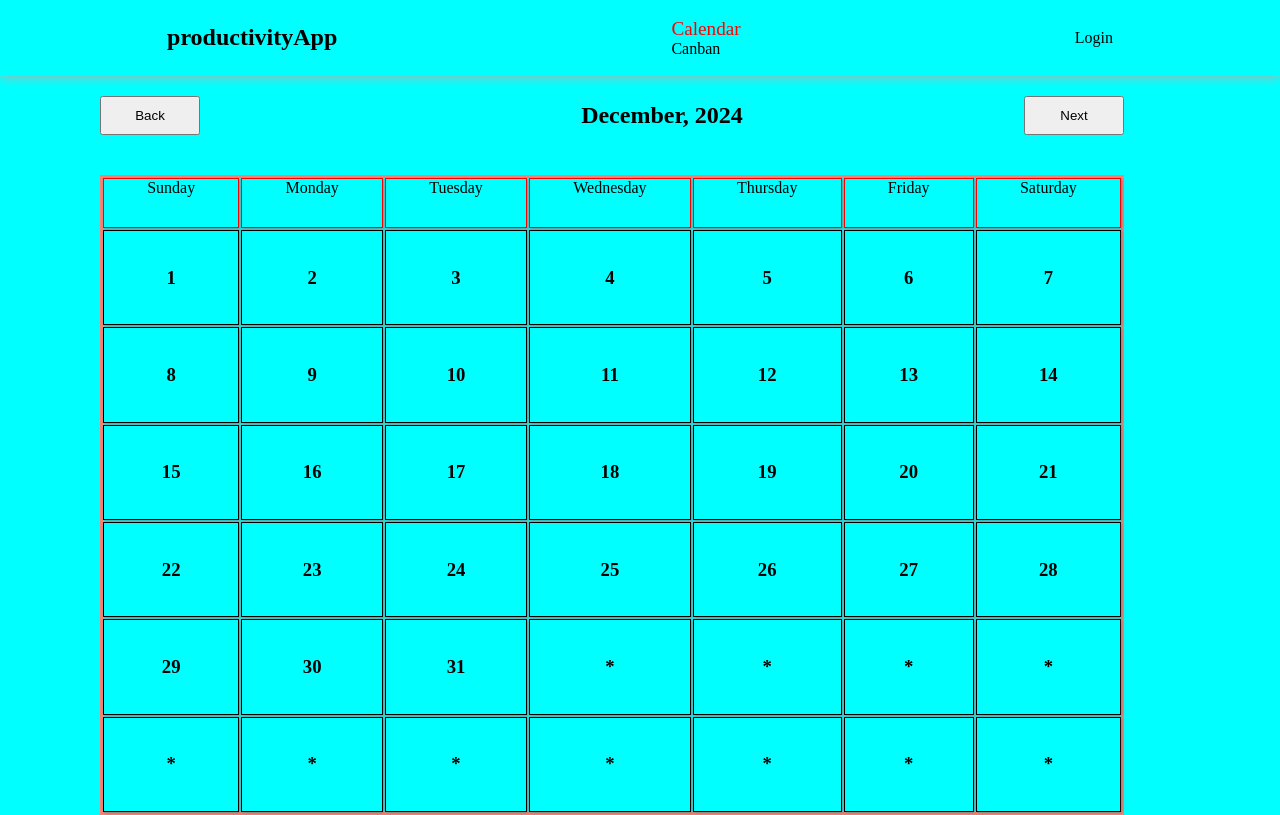
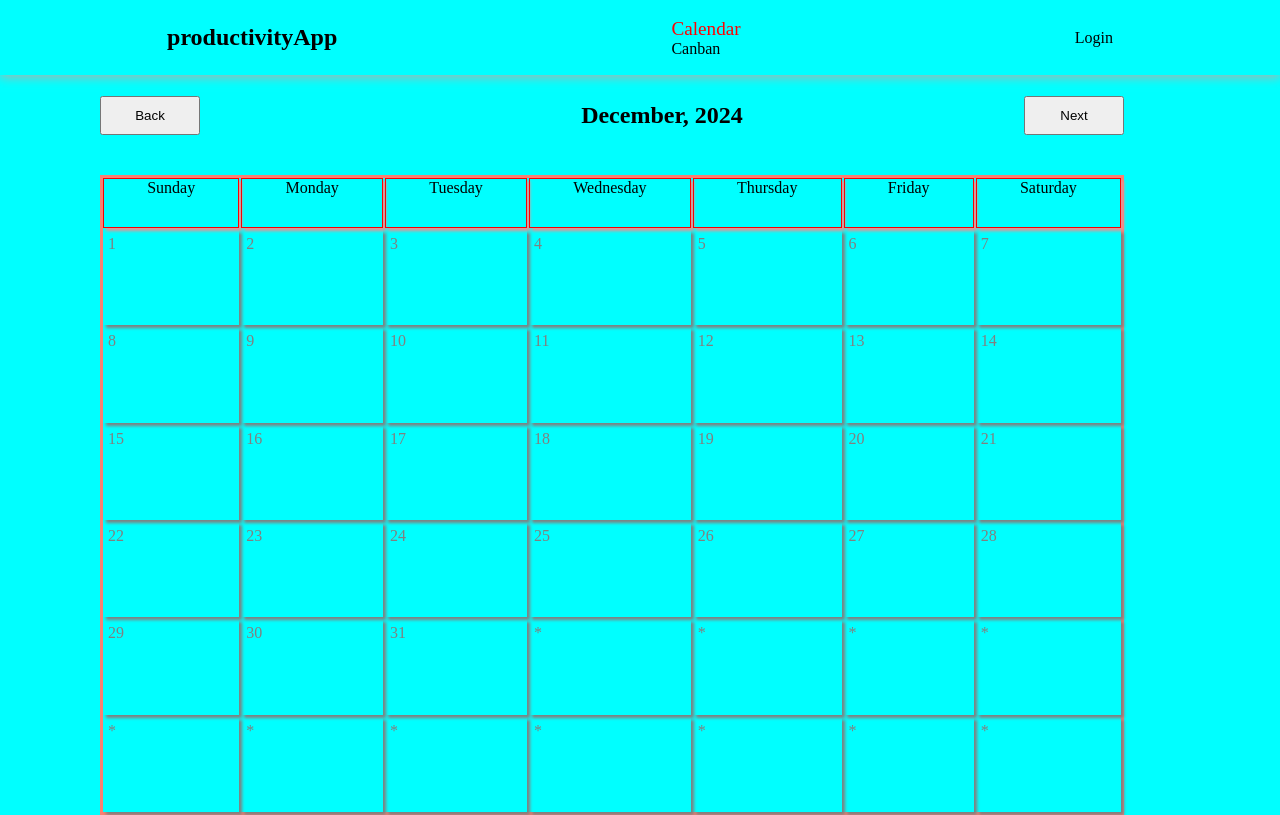
Before and after one commit to nati047/productivityApp, an Angular app: page /calendar in a window 1280 px wide. Built offline with nearby package versions, Linux system fonts and the light colour scheme.

Commit message:
fill calendar with data and add styling

```diff
--- a/src/app/calendar/calendar.component.css
+++ b/src/app/calendar/calendar.component.css
@@ -12,19 +12,37 @@
 .calendar-head {
   text-align: center;
   border: 1px solid rgb(245, 2, 2);
-  box-shadow: 1px 1px 3px gray ;
+  box-shadow: 3px 3px 3px rgb(232, 147, 147) ;
+
 }
 
 .calendar-column {
   display: flex;
+  flex-direction: column;
+  height: 100%;
   align-items: center;
   justify-content: center;
   /* text-align: center; */
-  border: 1px solid black;
-  box-shadow: 1px 1px 3px gray ;
+  /* border: 1px solid black; */
+  box-shadow: 3px 3px 3px gray ;
+  position: relative;
 }
-h3 {
-  margin: none;
+
+.date {
+  /* align-self: flex-start; */
+  color: grey;
+  position: absolute;
+  top: 5px;
+  left: 5px;
+}
+
+.activity {
+  align-self: center;
+  font-weight: 900;
+  font-size: 20px;
+  /* position: absolute;
+  top: 40%;
+  left: 40%; */
 }
 
 .calendar-controls {
--- a/src/app/calendar/calendar.component.html
+++ b/src/app/calendar/calendar.component.html
@@ -4,16 +4,13 @@
   <button (click)="toNextMonth()">Next</button>
 </div>
 <div class="calendar-container">
-  <div *ngFor="let day of getDayNames()" class="calendar-head">
-    {{day}}
+  <div *ngFor="let dayName of getDayNames()" class="calendar-head">
+    {{dayName}}
   </div>
-  <div *ngFor="let i of days" class="calendar-column">
-    <h3>
-      {{i > 0 ? i : '*'}}
-    </h3>
-
-  <!-- <div class="calendar-column">calendar column 2</div>
-  <div class="calendar-column">calendar column 3</div>
-  <div class="calendar-column">calendar column 4</div>
-  <div class="calendar-column">calendar column 5</div> -->
+  <div *ngFor="let day of days" class="calendar-column">
+    <div class="date">
+      {{day > 0 ? day : '*'}}
+    </div>
+    <div class="activity">{{getDataOfDay(day)}}</div>
+  </div>
 </div>
--- a/src/app/calendar/calendar.component.ts
+++ b/src/app/calendar/calendar.component.ts
@@ -1,4 +1,11 @@
 import { Component, SimpleChange, SimpleChanges } from '@angular/core';
+
+interface DataObject {
+    year: number,
+    month: number,
+    day: number,
+    activity: string
+}
 
 @Component({
   selector: 'prodApp-calendar',
@@ -11,6 +18,56 @@ export class CalendarComponent {
   days!: number[] ;
   month: number = this.currentDate.getMonth();
   year: number = this.currentDate.getFullYear();
+  data: DataObject[] = [
+    {
+      year: 2025,
+      month: 1,
+      day: 23,
+      activity: "gym",
+    },
+    {
+      year: 2025,
+      month: 1,
+      day: 1,
+      activity: "gym"
+    },
+    {
+      year: 2025,
+      month: 1,
+      day: 2,
+      activity: "gym",
+    },
+    {
+      year: 2025,
+      month: 1,
+      day: 13,
+      activity: "gym"
+    },
+    {
+      year: 2025,
+      month: 1,
+      day: 30,
+      activity: "gym",
+    },
+    {
+      year: 2025,
+      month: 1,
+      day: 10,
+      activity: "gym"
+    },
+    {
+      year: 2025,
+      month: 1,
+      day: 16,
+      activity: "gym",
+    },
+    {
+      year: 2025,
+      month: 1,
+      day: 28,
+      activity: "gym"
+    },
+  ];
 
   constructor() {
     this.days = this.fillDays();
@@ -47,7 +104,7 @@ export class CalendarComponent {
           return 0;
         }
       }
-    )
+    );
   }
 
   toNextMonth () {
@@ -66,4 +123,14 @@ export class CalendarComponent {
     console.log(this.currentDate);
   }
 
+  getDataOfDay(day: number) {
+    let year: number = this.year;
+    let monthString: string = this.getMonthName(this.month);
+
+    // console.log(`monthString ${monthString} - type ${typeof(monthString)}`)
+    let dayData = this.data?.find( val => val.year === this.year && val.month === this.month && val.day === day )
+    console.log(dayData);
+    return dayData?.activity || "";
+
+  }
 }
```
